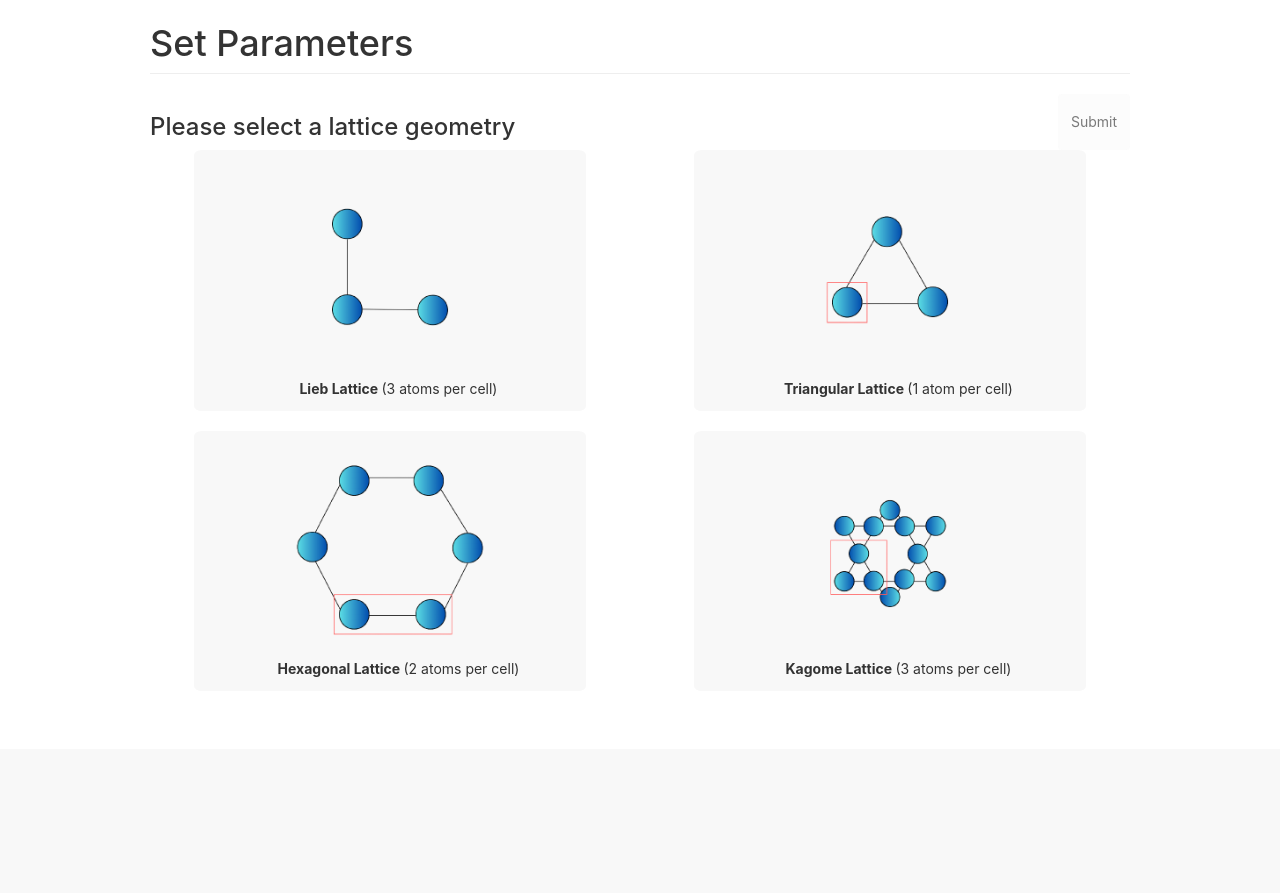
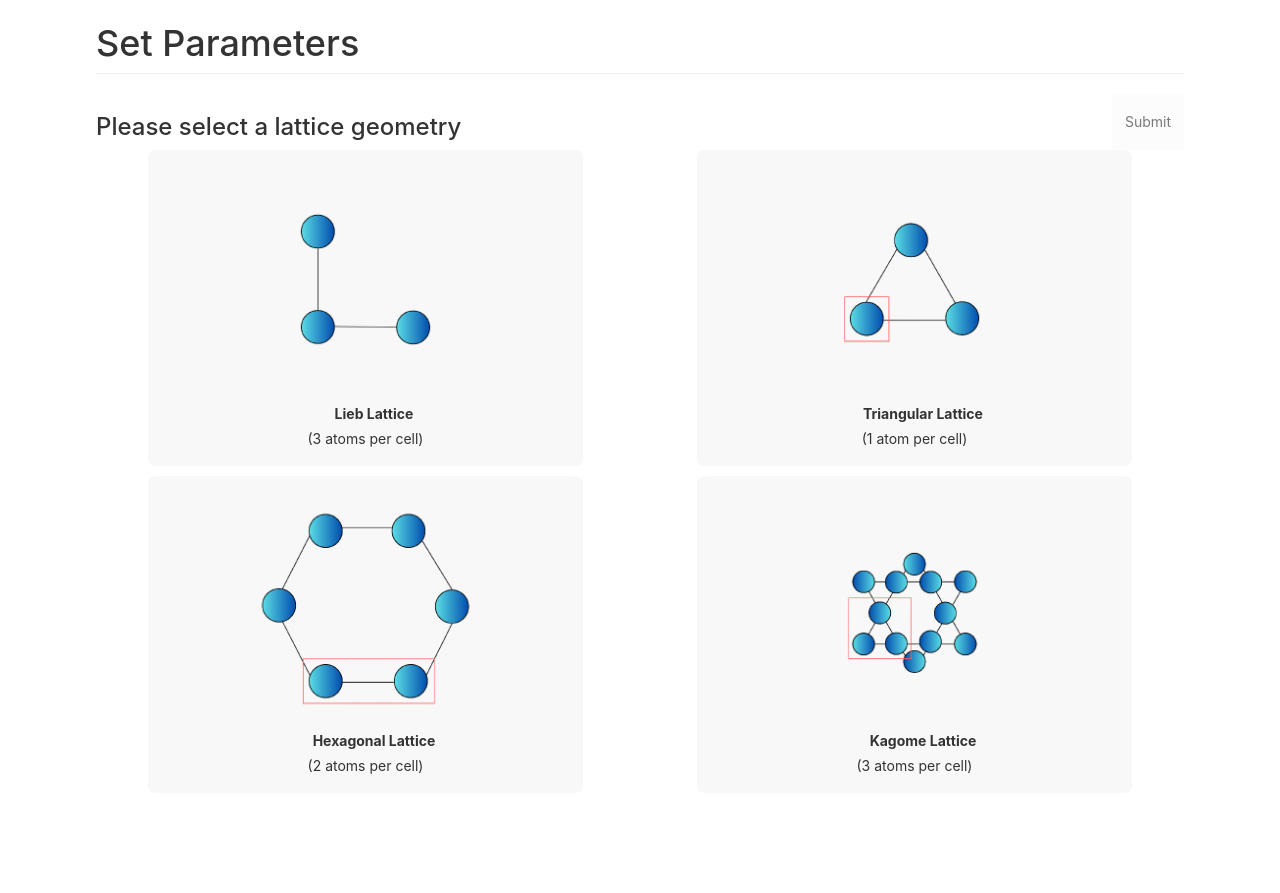
Before and after one commit to hevanli/WebARPES, a Flask app: page /setparams in a window 1280 px wide. Shown: the part 51-944 px from the top of the page. Before the commit the page ends 728 px from the top, so only its background shows below. Run offline with Flask 3, Linux system fonts and the light colour scheme; some libraries are stand-ins or nearby versions.

Commit message:
mooore stuff

```diff
--- a/app/static/javascript/orbitalconfig.js
+++ b/app/static/javascript/orbitalconfig.js
@@ -2,7 +2,7 @@
 function displayInputs() {
     // remove current inputs on the page so you don't get duplicates
     inputs = document.getElementsByClassName('orbital-energy');
-    while (inputs[0]) { inputs[0].parentNode.removeChild(inputs[0]); }
+    while (inputs.length > 0) { inputs[0].parentNode.removeChild(inputs[0]); }
 
     // adds the appropriate number of text inputs to each group
     groups = document.getElementsByClassName('selection-group');
--- a/app/static/styles/main.css
+++ b/app/static/styles/main.css
@@ -13,14 +13,17 @@ body {
 .page-content {
     position: relative;
     margin-top: 75px;
-    margin-left: 150px;
-    margin-right: 150px;
+    margin-left: 6em;
+    margin-right: 6em;
+    margin-bottom: 100px;
 }
 
 .navbar {
     background-color: var(--accent-color);
 }
 
+.navbar-toggle .icon-bar{ background-color: black;}
+
 #how-to-use {
     padding: 10px;
     border: 1px solid #eee;
--- a/app/static/styles/orbitalconfig.css
+++ b/app/static/styles/orbitalconfig.css
@@ -1,7 +1,8 @@
 .orbital-config {
     display: flex;
-    justify-content: space-between;
+    justify-content: space-around;
     flex-wrap: wrap;
+    margin: 20px;
 }
 
 .form-control {
--- a/app/static/styles/setparams.css
+++ b/app/static/styles/setparams.css
@@ -2,7 +2,7 @@
     display: flex;
     flex-flow: row wrap;
     justify-content: space-around;
-    gap: 20px;
+    gap: 10px;
     align-items: center;
 }
 
@@ -27,7 +27,6 @@
     justify-content: space-between;
 }
 
-
 .lattice-choice img:hover { transform: scale(1.25); }
 
 .lattice-choice button {
@@ -39,6 +38,10 @@
 
 .lattice-choice { width: 40%; }
 
-.lattice-label .apc { font-weight: normal; }
+.radio-input { visibility: hidden; }
 
-.radio-input { visibility: hidden; }
+.lattice-button {
+    display: flex;
+    flex-direction: column;
+    align-items: center;
+}
--- a/app/templates/_atomConfig.html
+++ b/app/templates/_atomConfig.html
@@ -1,5 +1,5 @@
 <div class="selection-group">
-    <label for="select-{{i}}">{{ labels[i] }} orbital energies from ε<sub>x2-y2</sub> [eV]</label>
+    <label for="select-{{i}}">{{ labels[i] }} orbital energies <small>from ε<sub>x2-y2</sub> [eV]</small></label>
     <select id="select-{{i}}" class="form-control" name="orbital-levels">
         <option id="s" value="s" {% if autos[i] == "s" %}selected{% endif %}>s</option>
         <option id="p" value="p" {% if autos[i] == "p" %}selected{% endif %}>p</option>
--- a/app/templates/_latticeChoice.html
+++ b/app/templates/_latticeChoice.html
@@ -4,7 +4,8 @@
         <img src="static/images/{{ lattice.image }}" alt="{{ lattice.label }}" width="250" height="250">
         <div class="lattice-label">
             <input class="radio-input" type="radio" id="{{ lattice.type }}-radio" name="lattices" value="{{ lattice.type }}">
-            <label for="{{ lattice.type }}-radio">{{ lattice.label }} <span class="apc">({% if lattice.apc == 1 %}1 atom per cell{% else %}{{lattice.apc}} atoms per cell{% endif %})</span></label>
+            <label for="{{ lattice.type }}-radio">{{ lattice.label }}</label>
+            <p>({% if lattice.apc == 1 %}1 atom per cell{% else %}{{lattice.apc}} atoms per cell{% endif %})</p>
         </div>
     </button>
 </div>
--- a/app/templates/base.html
+++ b/app/templates/base.html
@@ -6,7 +6,7 @@
 
 {% block navbar %}
 <header class="mb-10">
-    <nav class="navbar navbar-fixed-top">
+    <nav class="navbar navbar-fixed-top" role="navigation">
         <div class="container">
             <div class="navbar-header">
                 <button type="button" class="navbar-toggle collapsed" data-toggle="collapse" data-target="#bs-example-navbar-collapse-1" aria-expanded="false">
--- a/app/templates/index.html
+++ b/app/templates/index.html
@@ -12,7 +12,7 @@
         {% endfor %}
 
         <p>WebARPES is a work in progress to calculate photocurrents for transition metal-ligand planar clusters in a tight-binding framework, as shown in the figure below. ARPES matrix elements are calculated using hydrogenic orbitals.</p>
-        <p>I have assumed a work function for Cu=4.46 eV</p>
+        <p>The work function is assumed to be Cu=4.46 eV</p>
         <p>More details about this web application can be found <a href="https://arxiv.org/abs/2108.07913">here</a>.</p>
         <!-- <img src="static/images/unitcell.jpeg" alt="unitcell figure" width="780" height="480"> -->
 
@@ -22,7 +22,7 @@
                 <li>Go to <b>set parameters</b>.</li>
                 <li>Select a <b>lattice geometry</b>.</li>
                 <li>Select the orbital type for each atom in a cell of the chosen lattice</li>
-                <li>Input momentum information for each orbital sub-level</li>
+                <li>Input orbital level and energy for each orbital</li>
                 <li>Submit and wait for calcuations</li>
                 <li>Click <b>plot bands</b> to plot ARPES bands through specified cuts.</li>
                 <li>click <b>plot DOS</b> to plot DOS.</li>
--- a/app/templates/orbitalConfig/hexagonal.html
+++ b/app/templates/orbitalConfig/hexagonal.html
@@ -5,10 +5,11 @@
         <div class="page-header">
             <h1>Hexagonal Lattice Orbital Configuration</h1>
         </div>
-        <img src="../../static/images/HexagonalLattice.png" alt="Hexagonal Lattice" width="250" height="250">
+
+        <img class="img-thumbnail" src="../../static/images/HexagonalLattice.png" alt="Hexagonal Lattice" width="250" height="250">
         <br>
 
-        <form class="orbital-config">
+        <form class="orbital-config" method="POST">
             {% set labels = ["Transition Metal", "Transition Metal"] %}
             {% set autos = ["d", "d"] %}
             {% for i in range(2) %}
--- a/app/templates/orbitalConfig/kagome.html
+++ b/app/templates/orbitalConfig/kagome.html
@@ -5,10 +5,11 @@
         <div class="page-header">
             <h1>Kagome Lattice Orbital Configuration</h1>
         </div>
-        <img src="../../static/images/KagomeLattice.png" alt="Kagome Lattice" width="250" height="250">
+
+        <img class="img-thumbnail" src="../../static/images/KagomeLattice.png" alt="Kagome Lattice" width="250" height="250">
         <br>
 
-        <form class="orbital-config">
+        <form class="orbital-config" method="POST">
             {% set labels = ["Transition Metal", "Transition Metal", "Transition Metal"] %}
             {% set autos = ["d", "d", "d"] %}
             {% for i in range(3) %}
--- a/app/templates/orbitalConfig/lieb.html
+++ b/app/templates/orbitalConfig/lieb.html
@@ -6,10 +6,10 @@
             <h1>Lieb Lattice Orbital Configuration</h1>
         </div>
 
-        <img src="../../static/images/LiebLattice.png" alt="Lieb Lattice" width="250" height="250">
+        <img class="img-thumbnail" src="../../static/images/LiebLattice.png" alt="Lieb Lattice" width="250" height="250">
         <br>
 
-        <form class="orbital-config">
+        <form class="orbital-config" method="POST">
             {% set labels = ["Transition Metal", "Ligand", "Ligand"] %}
             {% set autos = ["d", "p", "p"] %}
             {% for i in range(3) %}
--- a/app/templates/orbitalConfig/triangular.html
+++ b/app/templates/orbitalConfig/triangular.html
@@ -5,10 +5,11 @@
         <div class="page-header">
             <h1>Triangular Lattice Orbital Configuration</h1>
         </div>
-        <img src="../../static/images/TriangularLattice.png" alt="Triangular Lattice" width="250" height="250">
+
+        <img class="img-thumbnail" src="../../static/images/TriangularLattice.png" alt="Triangular Lattice" width="250" height="250">
         <br>
 
-        <form class="orbital-config">
+        <form class="orbital-config" method="POST">
             {% set labels = ["Transition Metal"] %}
             {% set autos = ["d"] %}
             {% for i in range(1) %}
```
